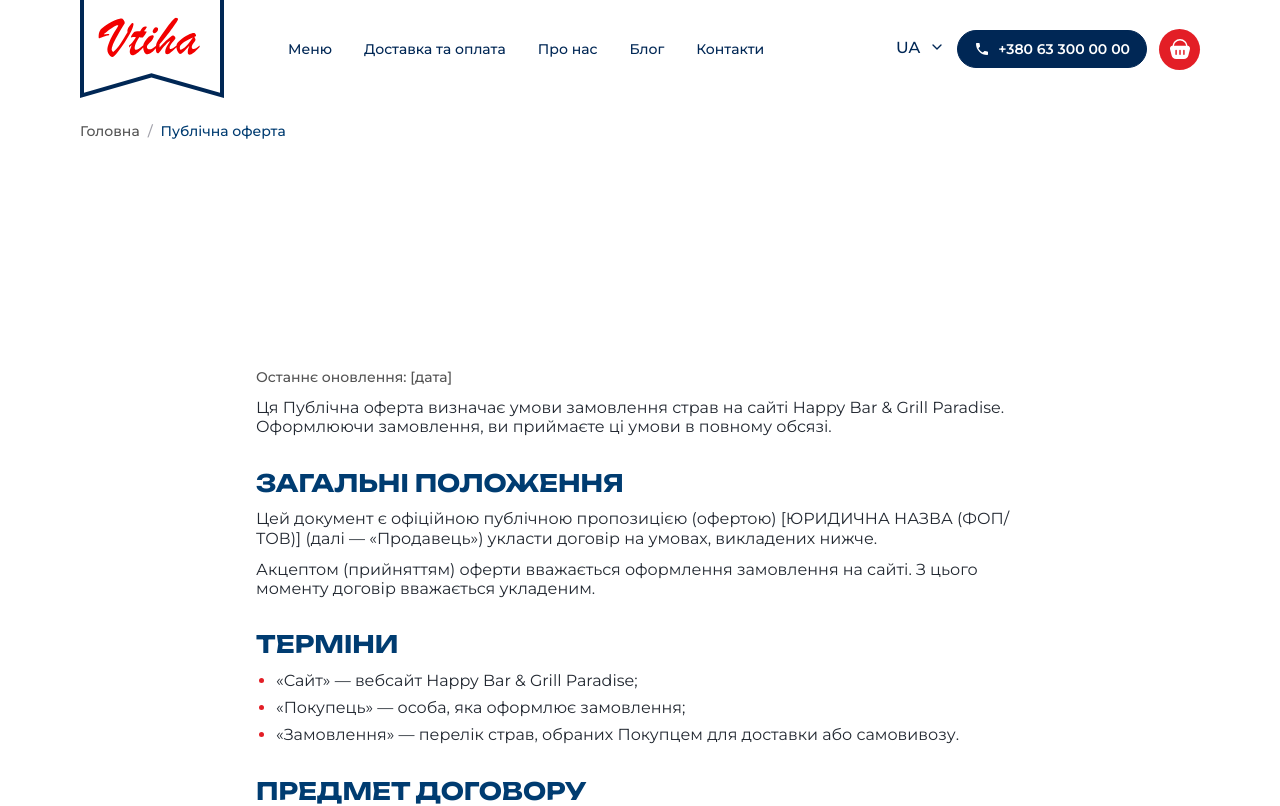
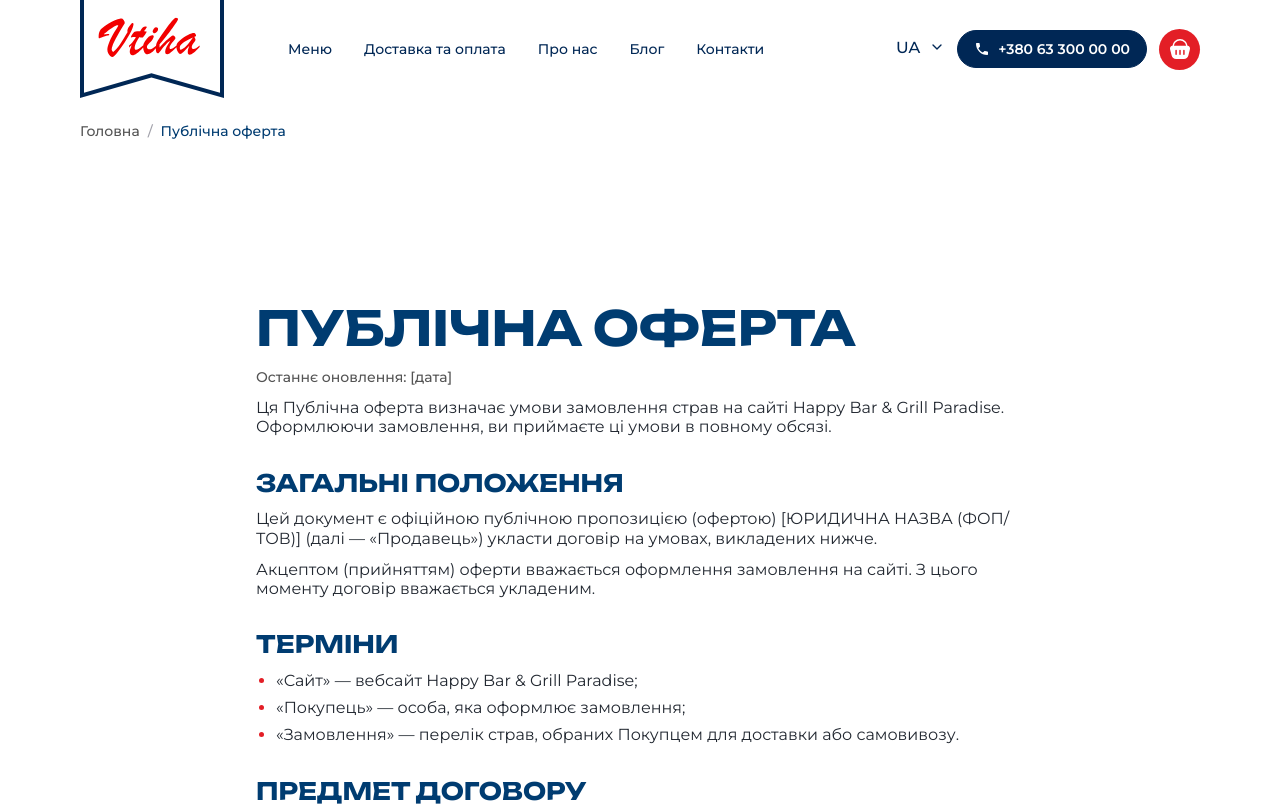
Before and after one commit to cyanidium-dev/happy-bar-grill-frontend, a Next.js app: page /uk/offer in a window 1280 px wide. Shown: the top 806 px of the page. Built offline with nearby package versions, Linux system fonts and the light colour scheme.

Commit message:
updated page title

```diff
--- a/src/components/legal/LegalPage.tsx
+++ b/src/components/legal/LegalPage.tsx
@@ -17,7 +17,7 @@ export default function LegalPage({
     <Section background="white">
       <article className="mx-auto flex max-w-3xl flex-col gap-8">
         <header className="flex flex-col gap-3">
-          <PageTitle>{title}</PageTitle>
+          <PageTitle className="text-navy">{title}</PageTitle>
           <p className="text-14med text-grey-dark">{doc.updated}</p>
           <p className="text-16reg text-graphite">{doc.intro}</p>
         </header>
```
